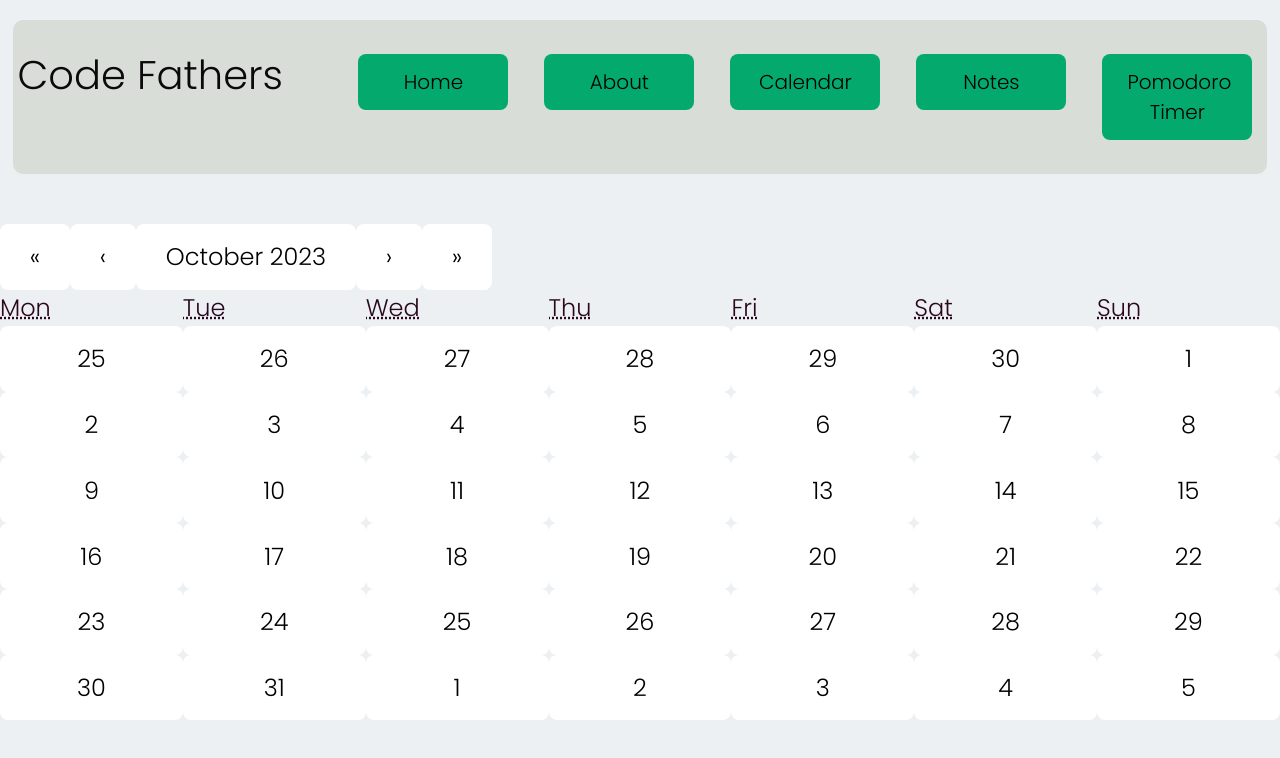
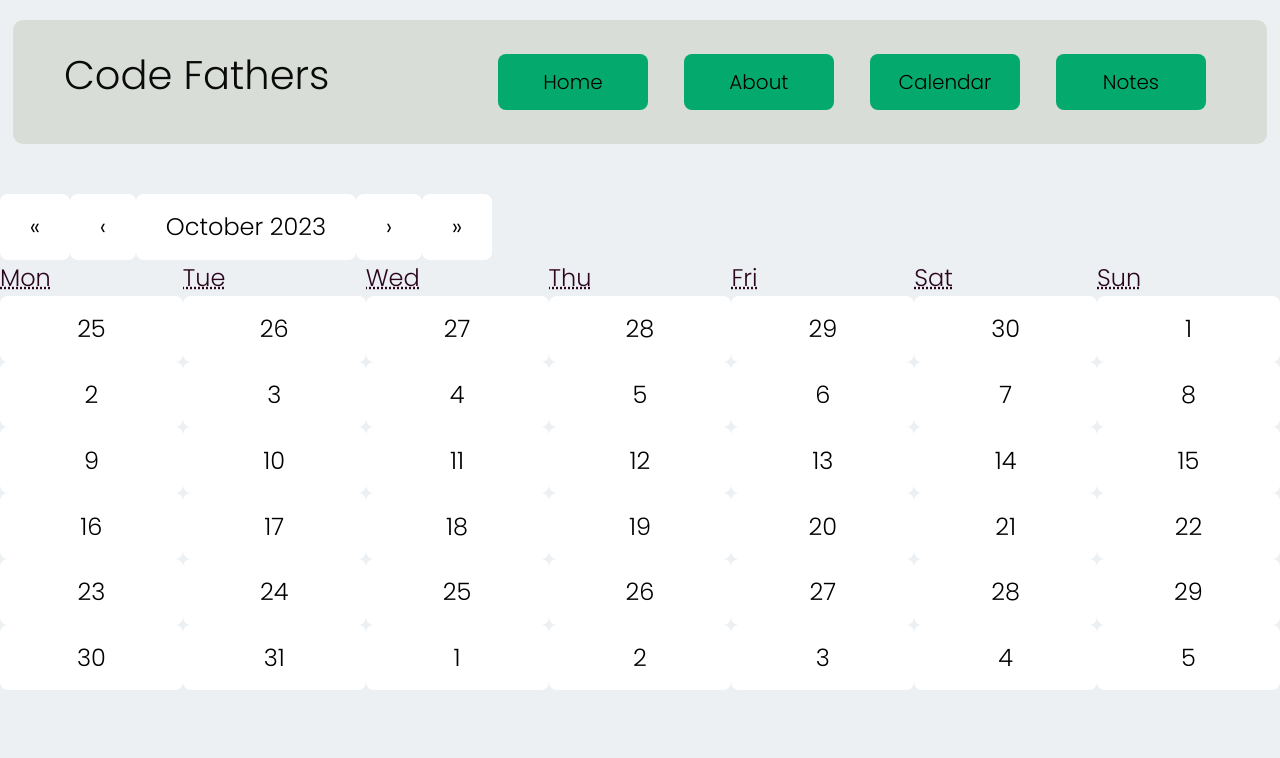
Before and after one commit to jabz80/Code-Fathers, a React (Vite) app in the folder client/: page / in a window 1280 px wide. Shown: the top 758 px of the page. Built offline with nearby package versions, Linux system fonts and the light colour scheme.

Commit message:
nav link removed

```diff
--- a/client/src/components/Header/index.jsx
+++ b/client/src/components/Header/index.jsx
@@ -22,9 +22,6 @@ export default function Header() {
             <li>
               <NavLink to="/notes" style={styles}><button>Notes</button></NavLink>
             </li>
-            <li>
-              <NavLink to="/timer" style={styles}><button>Pomodoro Timer</button></NavLink>
-            </li>
           </ul>
         </nav>
       </header>
```
